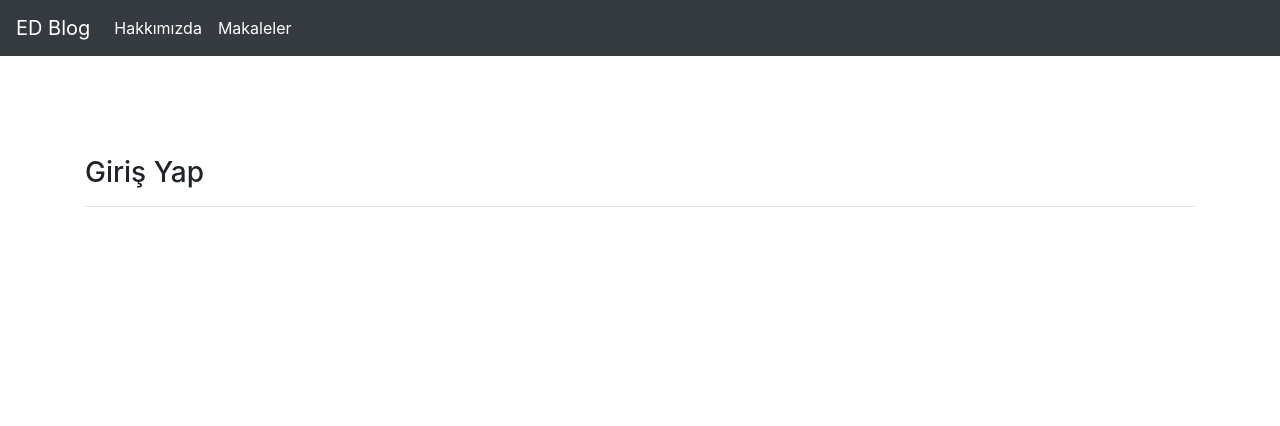
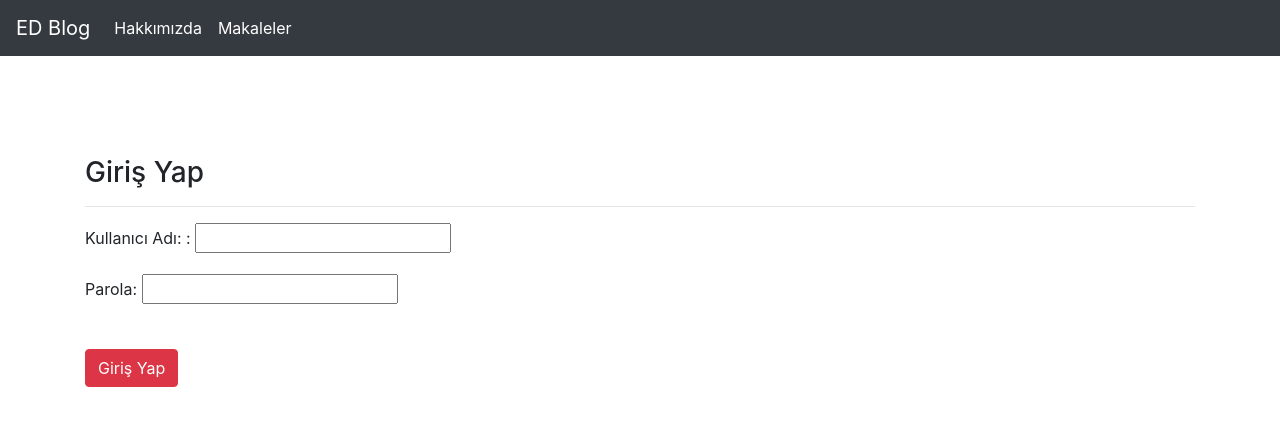
Before and after one commit to demirtaserdem/learn, a Django app: page /user/login/ in a window 1280 px wide. Shown: the top 426 px of the page. Run offline with Django 3.2, Linux system fonts and the light colour scheme; some libraries are stand-ins or nearby versions.

Commit message:
76. Login İşlemi

```diff
--- a/djblog/templates/login.html
+++ b/djblog/templates/login.html
@@ -3,4 +3,10 @@
 {% block body %}
 <h3>Giriş Yap</h3>
 <hr>
+<form method = "post">
+    {% csrf_token %}
+    {{form.as_p}}
+    <br>
+    <button type = "submit" class = "btn btn-danger">Giriş Yap</button>
+</form>
 {% endblock body %}
--- a/djblog/user/forms.py
+++ b/djblog/user/forms.py
@@ -1,4 +1,9 @@
 from django import forms
+
+class LoginForm(forms.Form):
+    username = forms.CharField(label = "Kullanıcı Adı: ")
+    password = forms.CharField(label = "Parola", widget = forms.PasswordInput)
+
 
 class RegisterForm(forms.Form):
     username = forms.CharField(max_length = 50,label = "Kullanıcı Adı")
--- a/djblog/user/views.py
+++ b/djblog/user/views.py
@@ -1,9 +1,9 @@
 from django.shortcuts import render,redirect
-from .forms import RegisterForm
+from .forms import RegisterForm,LoginForm
 from django.contrib import messages
 from django.contrib.auth.models import User
 
-from django.contrib.auth import login
+from django.contrib.auth import login,authenticate
 # Create your views here.
 
 def register(request):
@@ -27,7 +27,23 @@ def register(request):
 
 
 def loginUser(request):
-    return render(request,"login.html")
+    form = LoginForm(request.POST or None)
+
+    context = {
+        "form" : form
+    }
+    if form.is_valid():
+        username = form.cleaned_data.get("username")
+        password = form.cleaned_data.get("password")
+        user = authenticate(username = username, password = password)
+        if user is None:
+            messages.info(request,"Kullanıcı Adı veya Parola Hatalı")
+            return render(request,"login.html",context)
+
+        messages.success(request,"Başarıyla giriş yaptınız")
+        login(request,user)
+        return redirect("index")
+    return render(request,"login.html",context)
 
 def logoutUser(request):
     pass
```
Also changed, not shown: djblog/db.sqlite3.
